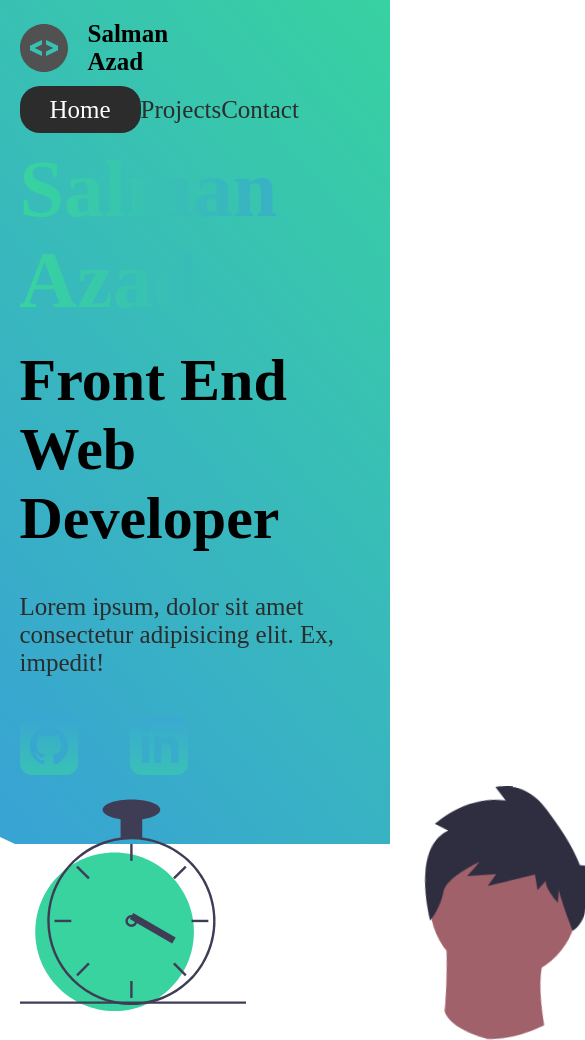
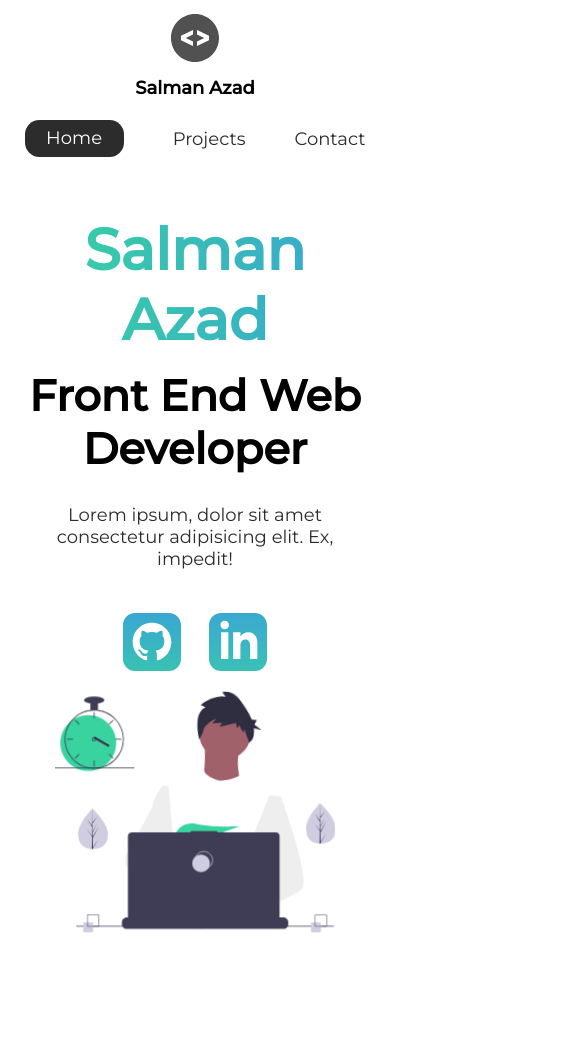
Before and after one commit to SalmanAzad1993/portfolio, a plain HTML site: page index.html in a window 390 px wide. Shown: the top 1040 px of the page, 585 px wide, since content can reach past the window. After the commit the page ends 935 px from the top, so only its background shows below. Drawn offline with Linux system fonts and the light colour scheme.

Commit message:
mobile friendly

```diff
--- a/index.html
+++ b/index.html
@@ -9,6 +9,10 @@
       content="Salman Azad is a front-end web developer who specializes in html,css,javascript."
     />
     <meta name="robots" content="index,follow" />
+    <link
+      href="https://fonts.googleapis.com/css2?family=Montserrat:wght@400;500&display=swap"
+      rel="stylesheet"
+    />
     <link rel="stylesheet" href="./styles/style.css" />
     <title>Salman Azad | Web Developer</title>
   </head>
--- a/styles/_global.scss
+++ b/styles/_global.scss
@@ -6,6 +6,9 @@
 
 html {
   font-size: 62.5%;
+}
+body {
+  font-family: "Montserrat", sans-serif;
 }
 
 h1 {
--- a/styles/style.scss
+++ b/styles/style.scss
@@ -16,3 +16,54 @@ $gray-text: #2c2c2c;
 
 @import "global";
 @import "intro";
+
+@media screen and (max-width: 1332px) {
+  html {
+    font-size: 53%;
+  }
+  .splash {
+    display: none;
+  }
+  svg {
+    width: 80%;
+  }
+  nav {
+    width: 100%;
+  }
+}
+
+@media screen and (max-width: 754px) {
+  html {
+    font-size: 45%;
+  }
+  svg {
+    height: 60%;
+  }
+  .main-head {
+    width: 100%;
+  }
+  nav {
+    .logo {
+      @include flex(center, center, column);
+      flex: 1 1 20rem;
+      margin-top: 2rem;
+    }
+    ul {
+      flex: 1 1 60rem;
+      margin: 2rem 0rem;
+    }
+  }
+  .intro-text {
+    margin-top: 5rem;
+    text-align: center;
+  }
+  .intro-images {
+    text-align: center;
+  }
+  .intro-social {
+    @include flex(center, center, row);
+    a {
+      margin: 2rem;
+    }
+  }
+}
```
Also changed, not shown: styles/style.css, 1 other file.
